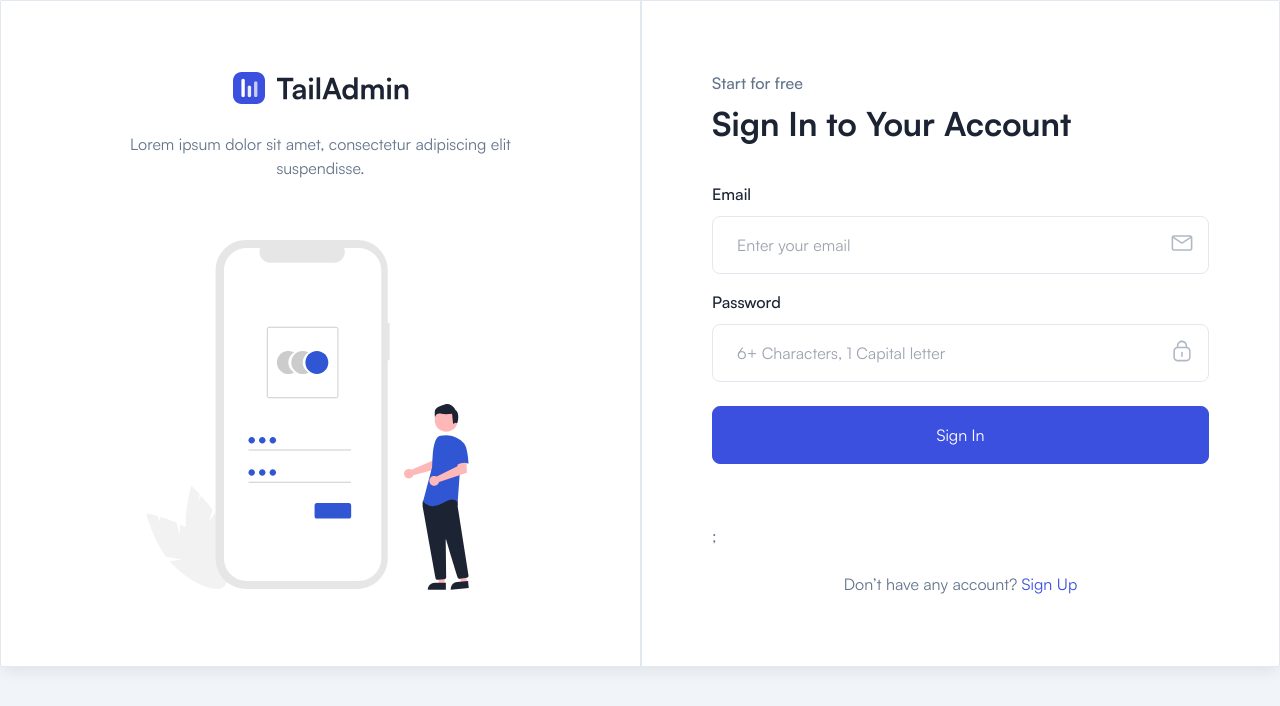
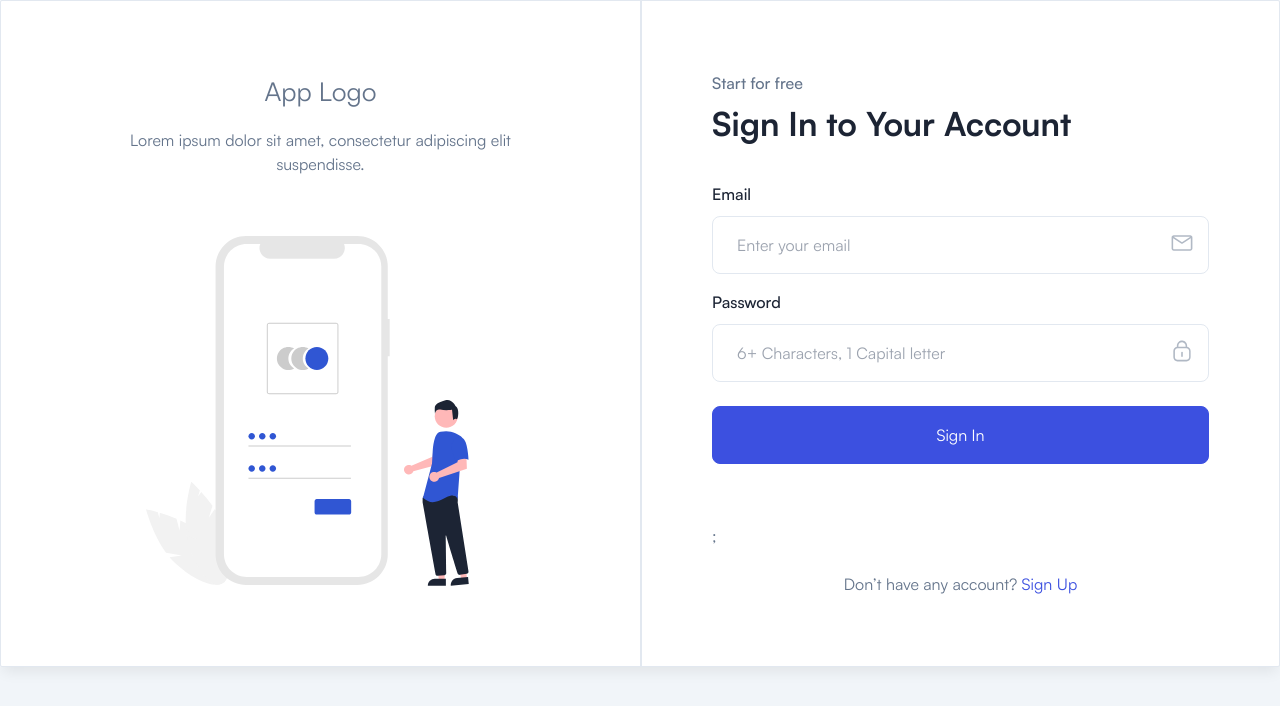
Before and after one commit to ashrafali2000/sourceCode-hackaton-2, a React (Create React App) app in the folder frontend/: page /auth/signin in a window 1280 px wide. Shown: the top 706 px of the page. Built offline with nearby package versions, Linux system fonts and the light colour scheme.

Commit message:
hide logo

```diff
--- a/frontend/src/pages/Authentication/SignIn.js
+++ b/frontend/src/pages/Authentication/SignIn.js
@@ -82,9 +82,10 @@ const SignIn = () => {
         <div className="flex flex-wrap items-center">
           <div className="hidden w-full xl:block xl:w-1/2">
             <div className="py-17.5 px-26 text-center">
-              <Link className="mb-5.5 inline-block" to="/">
-                <img className="hidden dark:block" src={Logo} alt="Logo" />
-                <img className="dark:hidden" src={LogoDark} alt="Logo" />
+              <Link className="mb-5.5 inline-block text-title-md2" to="/">
+                {/* <img className="hidden dark:block" src={Logo} alt="Logo" /> */}
+                {/* <img className="dark:hidden" src={LogoDark} alt="Logo" /> */}
+                App Logo
               </Link>
 
               <p className="2xl:px-20">
```
